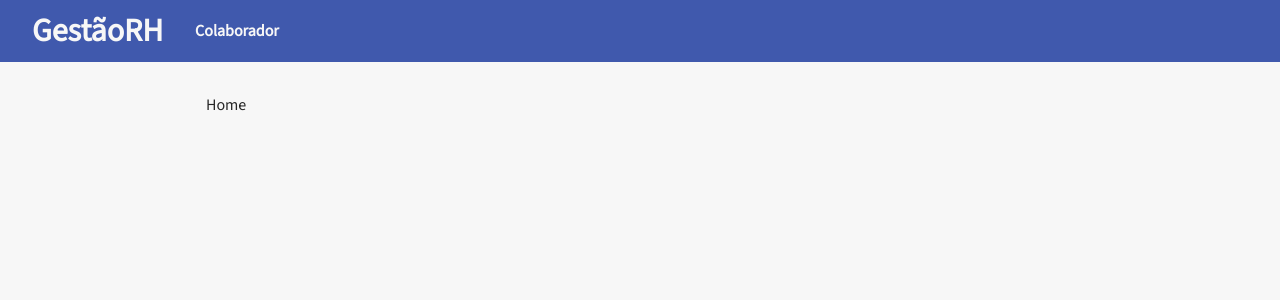
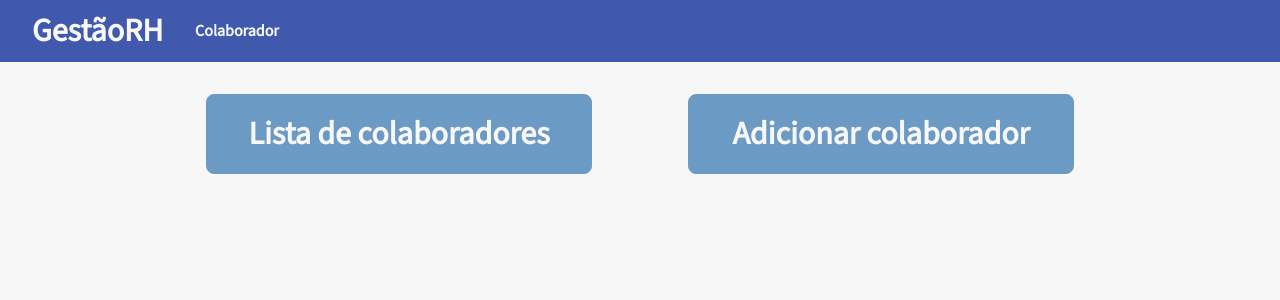
Before and after one commit to AndreHGN/QR-Challenge, a React app: page / in a window 1280 px wide. Shown: the top 300 px of the page. Built offline with nearby package versions, Linux system fonts and the light colour scheme.

Commit message:
Style home and add back buttons to pages

```diff
--- a/src/components/atom-button/button.styled.tsx
+++ b/src/components/atom-button/button.styled.tsx
@@ -45,8 +45,10 @@ const mapButtonActionToColors = (theme: DefaultTheme) => {
   return colorStyles;
 };
 
-export const hightlightOnHoverStyles = (borderStyles: RuleSet) => {
+export const hightlightOnHoverStyles = (borderStyles?: RuleSet) => {
   return css`
+    position: relative;
+
     &::before {
       position: absolute;
       top: 0;
@@ -55,7 +57,7 @@ export const hightlightOnHoverStyles = (borderStyles: RuleSet) => {
       left: 0;
       opacity: 0;
       content: '';
-      ${borderStyles}
+      ${borderStyles ? borderStyles : ''}
     }
 
     &:hover:enabled::before {
@@ -86,7 +88,6 @@ const ButtonStyled = styled.button<ButtonStyledProps>`
   padding: ${({ theme }) => `${theme.paddings.sm} ${theme.paddings.md}`};
   width: ${({ width }) => width || 'auto'};
   cursor: pointer;
-  position: relative;
 
   font-weight: ${({ fontWeight, theme }) =>
     fontWeight ? theme.fontWeights[fontWeight] : theme.fontWeights.normal};
--- /dev/null
+++ b/src/components/atom-text-button/text-button.styled.tsx
@@ -0,0 +1,31 @@
+import styled from 'styled-components';
+import { FontSizes, FontWeights } from '../../styles/styled';
+
+interface TextButtonProps {
+  width?: string;
+  fontWeight?: FontWeights;
+  fontSize?: FontSizes;
+}
+
+const TextButton = styled.button<TextButtonProps>`
+  border: none;
+  width: ${({ width }) => width || 'auto'};
+  cursor: pointer;
+  background-color: transparent;
+
+  font-weight: ${({ fontWeight, theme }) =>
+    fontWeight ? theme.fontWeights[fontWeight] : theme.fontWeights.normal};
+
+  font-size: ${({ fontSize, theme }) =>
+    fontSize ? theme.fontSizes[fontSize] : theme.fontSizes.primary};
+
+  color: ${({ theme }) => theme.colors.darkGray};
+
+  &:hover {
+    color: ${({ theme }) => theme.colors.black};
+    text-decoration: underline;
+    text-decoration-color: ${({ theme }) => theme.colors.black};
+  }
+`;
+
+export default TextButton;
--- /dev/null
+++ b/src/components/molecule-back-button/back-button.component.tsx
@@ -0,0 +1,11 @@
+import { useNavigate } from 'react-router-dom';
+import TextButton from '../atom-text-button/text-button.styled';
+import { strings } from './strings';
+
+const BackButton = () => {
+  const navigate = useNavigate();
+
+  return <TextButton onClick={() => navigate(-1)}>{strings.back}</TextButton>;
+};
+
+export default BackButton;
--- /dev/null
+++ b/src/components/molecule-back-button/strings.ts
@@ -0,0 +1,3 @@
+export const strings = {
+  back: '< Voltar',
+};
--- /dev/null
+++ b/src/components/molecule-home-card/home-card.component.tsx
@@ -0,0 +1,26 @@
+import { To } from 'react-router-dom';
+import { Colors } from '../../styles/styled';
+import Card from '../atom-card/card.styled';
+import Title from '../atom-title/title.styled';
+import Layout from '../atom-layout/layout.styled';
+import { HomeCardStyled } from './home-card.styled';
+
+interface HomeCardProps {
+  backgroundColor?: Colors;
+  title: string;
+  to: To;
+}
+
+const HomeCard = ({ backgroundColor, title, to }: HomeCardProps) => {
+  return (
+    <HomeCardStyled to={to}>
+      <Card $backgroundColor={backgroundColor}>
+        <Layout $display='flex' $alignItems='center' $justifyContent='center'>
+          <Title color='white'>{title}</Title>
+        </Layout>
+      </Card>
+    </HomeCardStyled>
+  );
+};
+
+export default HomeCard;
--- /dev/null
+++ b/src/components/molecule-home-card/home-card.styled.tsx
@@ -0,0 +1,12 @@
+import { Link } from 'react-router-dom';
+import styled from 'styled-components';
+
+export const HomeCardStyled = styled(Link)`
+  text-decoration: none;
+  cursor: pointer;
+  position: relative;
+
+  :hover {
+    background-color: ${({ theme }) => theme.colors.primary};
+  }
+`;
--- a/src/components/template-add-user/add-user.template.tsx
+++ b/src/components/template-add-user/add-user.template.tsx
@@ -1,5 +1,6 @@
 import Layout from '../atom-layout/layout.styled';
 import Title from '../atom-title/title.styled';
+import BackButton from '../molecule-back-button/back-button.component';
 import UserForm, {
   UserFormData,
 } from '../organism-user-form/user-form.component';
@@ -25,7 +26,10 @@ const AddUserTemplate = ({
 
   return (
     <>
-      <Layout $mb='xl'>
+      <Layout $display='flex' $mb='xl' $alignItems='center'>
+        <Layout $mr='md'>
+          <BackButton />
+        </Layout>
         <Title>{strings.pageTitle}</Title>
       </Layout>
       <UserForm
--- /dev/null
+++ b/src/components/template-home/home.template.tsx
@@ -0,0 +1,26 @@
+import { Col, Row } from '../atom-grid/grid.styled';
+import HomeCard from '../molecule-home-card/home-card.component';
+import { strings } from './strings';
+
+const HomeTemplate = () => {
+  return (
+    <Row $spacing='xxl'>
+      <Col $colWidth={6}>
+        <HomeCard
+          to='/users'
+          title={strings.usersCard}
+          backgroundColor='secondary'
+        />
+      </Col>
+      <Col $colWidth={6}>
+        <HomeCard
+          to='/users/add'
+          title={strings.addUsersCard}
+          backgroundColor='secondary'
+        />
+      </Col>
+    </Row>
+  );
+};
+
+export default HomeTemplate;
--- /dev/null
+++ b/src/components/template-home/strings.ts
@@ -0,0 +1,4 @@
+export const strings = {
+  usersCard: 'Lista de colaboradores',
+  addUsersCard: 'Adicionar colaborador',
+};
--- a/src/components/template-user-details/user-details.template.tsx
+++ b/src/components/template-user-details/user-details.template.tsx
@@ -3,6 +3,7 @@ import { Col, Row } from '../atom-grid/grid.styled';
 import Layout from '../atom-layout/layout.styled';
 import Spinner from '../atom-spinner/spinner.styled';
 import Title from '../atom-title/title.styled';
+import BackButton from '../molecule-back-button/back-button.component';
 import { CommentFormData } from '../molecule-comment-form/comment-form.component';
 import ErrorPlaceholder from '../molecule-error-placeholder/error-placeholder.component';
 import CommentSection from '../organism-comment-section/comment-section.component';
@@ -53,7 +54,10 @@ const UserDetailsTemplate = ({
 
   return (
     <>
-      <Layout $mb='xl'>
+      <Layout $display='flex' $mb='xl' $alignItems='center'>
+        <Layout $mr='md'>
+          <BackButton />
+        </Layout>
         <Title>{strings.pageTitle}</Title>
       </Layout>
       {isUserDataLoading ? (
--- a/src/pages/home/home.page.tsx
+++ b/src/pages/home/home.page.tsx
@@ -1,7 +1,8 @@
 import React from 'react';
+import HomeTemplate from '../../components/template-home/home.template';
 
 const HomePage = (): React.ReactElement => {
-  return <div>Home</div>;
+  return <HomeTemplate />;
 };
 
 export default HomePage;
```
